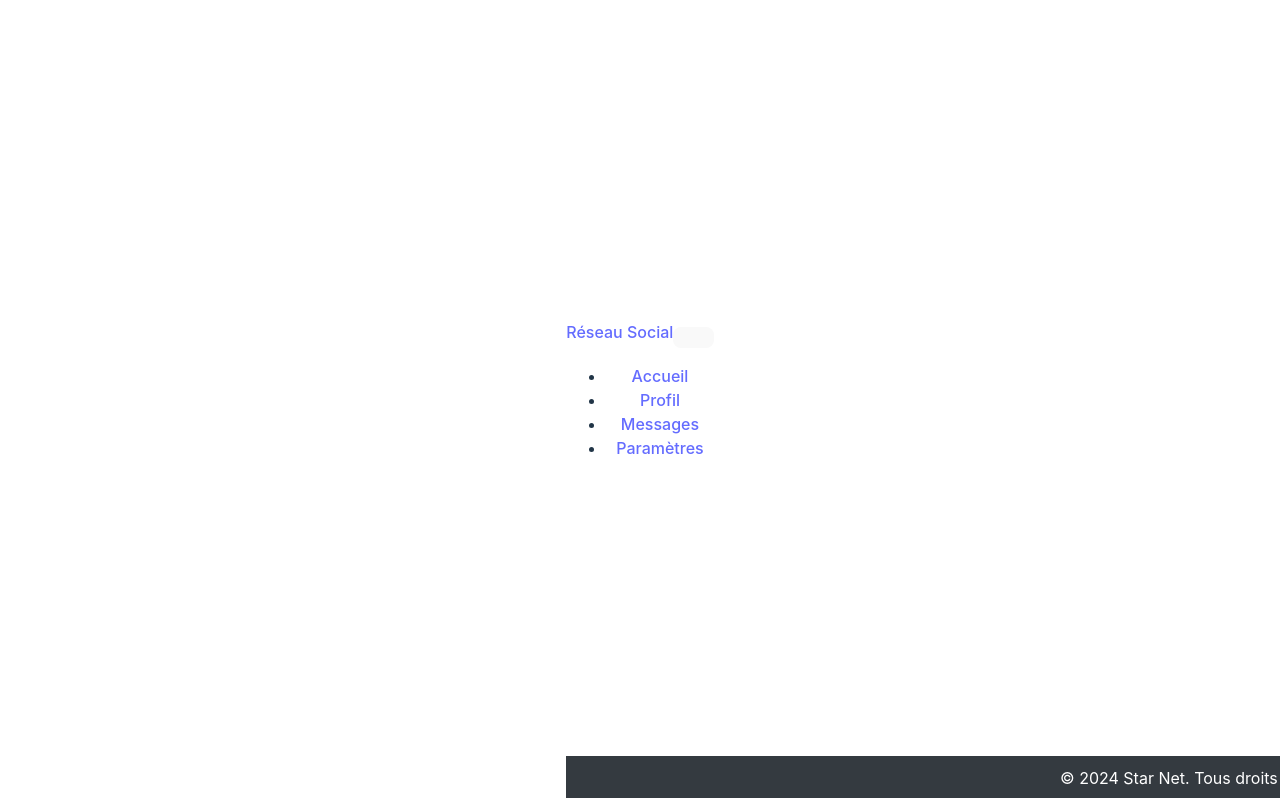
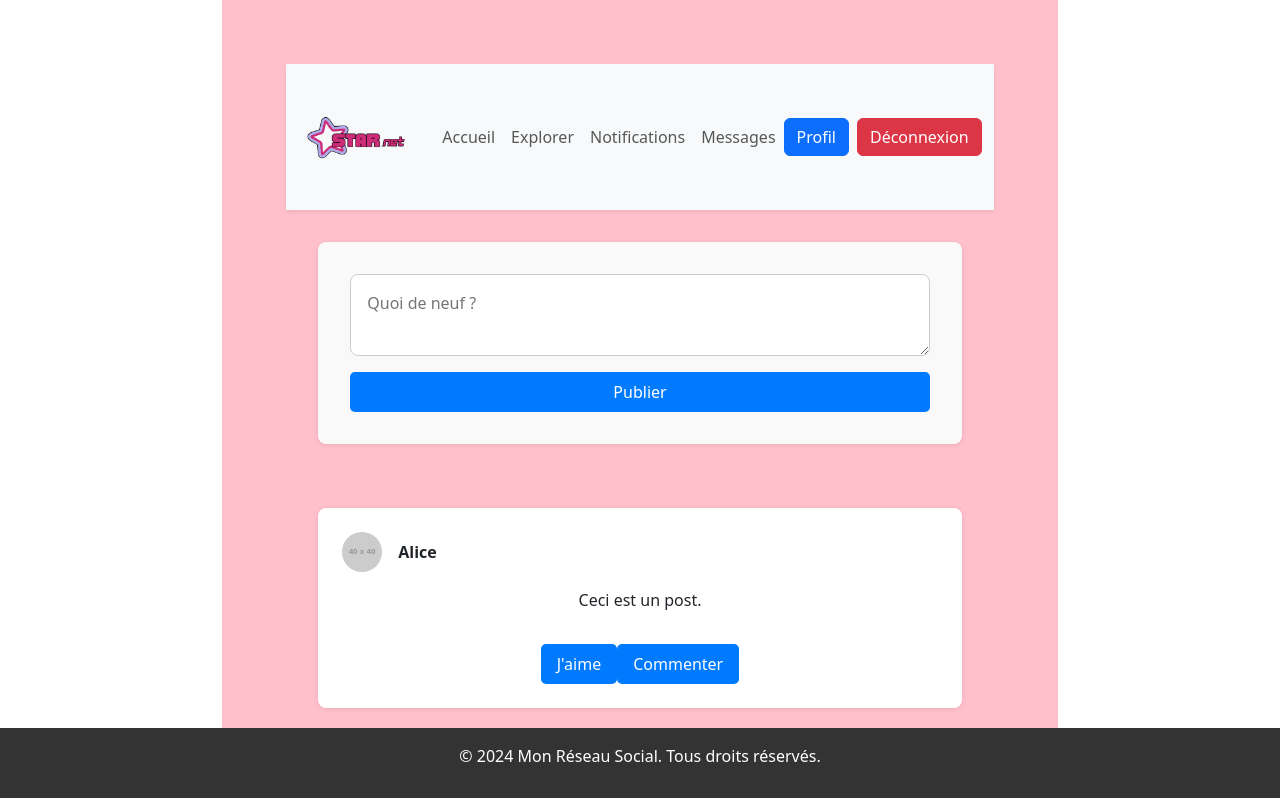
Before and after one commit to SoroMilena25/challengeWeb, a Vue app in the folder front/: page / in a window 1280 px wide. Shown: the top 798 px of the page. Built offline with nearby package versions, Linux system fonts and the light colour scheme.

Commit message:
ajout  navabar

```diff
--- a/front/src/App.vue
+++ b/front/src/App.vue
@@ -6,6 +6,8 @@
 
 <script>
 import Home from '@/views/Home.vue';
+import 'bootstrap/dist/css/bootstrap.min.css';
+
 
 export default {
   name: 'App',
@@ -16,5 +18,8 @@ export default {
 </script>
 
 <style>
+#app {
+background-color: pink;
 
+}
 </style>
--- a/front/src/components/Body.vue
+++ b/front/src/components/Body.vue
@@ -1,35 +1,130 @@
 <template>
-  <div class="jumbotron text-center" v-if="page === 'home'">
-    <h1 class="display-4">Bienvenue sur Réseau Social</h1>
-    <p class="lead">Connectez-vous avec vos amis et le monde qui vous entoure.</p>
-    <hr class="my-4">
-    <p>Inscrivez-vous dès maintenant pour commencer à partager vos moments.</p>
-    <a class="btn btn-primary btn-lg" href="#" role="button">S'inscrire</a>
-    <a class="btn btn-secondary btn-lg" href="#" role="button">Se connecter</a>
-  </div>
-  <div class="jumbotron text-center" v-if="page === 'profile'">
-    <h1 class="display-4">Votre Profil</h1>
-    <p class="lead">Bienvenue sur votre espace personnel.</p>
-  </div>
-  <div class="jumbotron text-center" v-if="page === 'messages'">
-    <h1 class="display-4">Vos Messages</h1>
-    <p class="lead">Tous vos échanges en un seul endroit.</p>
-  </div>
-  <div class="jumbotron text-center" v-if="page === 'settings'">
-    <h1 class="display-4">Paramètres</h1>
-    <p class="lead">Gérez vos préférences et votre compte.</p>
+  <div class="body">
+    <div class="post-form">
+      <textarea placeholder="Quoi de neuf ?"></textarea>
+      <button>Publier</button>
+    </div>
+    <div class="posts">
+      <div class="post" v-for="(post, index) in posts" :key="index">
+        <div class="post-header">
+          <img :src="post.user.avatar" alt="Avatar" class="avatar" />
+          <span class="username">{{ post.user.username }}</span>
+        </div>
+        <p class="post-content">{{ post.content }}</p>
+        <div class="post-actions">
+          <button>J'aime</button>
+          <button>Commenter</button>
+        </div>
+      </div>
+    </div>
   </div>
 </template>
 
 <script>
 export default {
-  props: ['page']
+  name: 'Body',
+  data() {
+    return {
+      posts: [
+        {
+          user: { avatar: 'https://via.placeholder.com/40', username: 'Alice' },
+          content: 'Ceci est un post.',
+        },
+        {
+          user: { avatar: 'https://via.placeholder.com/40', username: 'Bob' },
+          content: 'Voici un autre post.',
+        },
+      ],
+    };
+  },
 };
 </script>
 
 <style scoped>
-.jumbotron {
-  background-color: #e9ecef;
-  padding: 2rem 1rem;
+body, html {
+  margin: 0;
+  padding: 0;
+  height: 100%;
+  font-family: Arial, sans-serif;
+}
+
+.body {
+  display: flex;
+  flex-direction: column;
+  min-height: 100vh; /* Prendre toute la hauteur de l'écran */
+  max-width: 100%;}
+
+.post-form {
+  display: flex;
+  flex-direction: column;
+  gap: 1rem;
+  margin: 2rem;
+  background-color: #f9f9f9;
+  padding: 2rem;
+  border-radius: 8px;
+  box-shadow: 0 1px 5px rgba(0, 0, 0, 0.1);
+}
+
+textarea {
+  padding: 1rem;
+  font-size: 1rem;
+  width: 100%;
+  border-radius: 8px;
+  border: 1px solid #ccc;
+  resize: vertical;
+}
+
+button {
+  background-color: #007bff;
+  color: white;
+  border: none;
+  padding: 0.5rem 1rem;
+  cursor: pointer;
+  border-radius: 5px;
+  transition: background-color 0.3s;
+}
+
+button:hover {
+  background-color: #0056b3;
+}
+
+.posts {
+  flex-grow: 1; /* Prendre tout l'espace restant */
+  padding: 2rem;
+  display: flex;
+  flex-direction: column;
+  gap: 2rem;
+  overflow-y: auto; /* Permettre le défilement si nécessaire */
+}
+
+.post {
+  padding: 1.5rem;
+  background-color: #fff;
+  border-radius: 8px;
+  box-shadow: 0 1px 5px rgba(0, 0, 0, 0.1);
+}
+
+.post-header {
+  display: flex;
+  align-items: center;
+  gap: 1rem;
+}
+
+.avatar {
+  width: 40px;
+  height: 40px;
+  border-radius: 50%;
+}
+
+.username {
+  font-weight: bold;
+}
+
+.post-content {
+  margin-top: 1rem;
+}
+
+.post-actions button {
+  margin-top: 1rem;
 }
 </style>
--- a/front/src/components/Footer.vue
+++ b/front/src/components/Footer.vue
@@ -1,25 +1,30 @@
 <template>
   <footer class="footer">
-    <div class="container">
-      <span>&copy; 2024 Star Net. Tous droits réservés.</span>
-    </div>
+    <p>&copy; 2024 Mon Réseau Social. Tous droits réservés.</p>
   </footer>
 </template>
 
 <script>
 export default {
-  name: 'Footer'
+  name: 'Footer',
 };
 </script>
 
 <style scoped>
 .footer {
-  background-color: #343a40;
-  color: white;
-  padding: 10px 0;
-  text-align: center;
-  position: fixed;
-  width: 100%;
-  bottom: 0;
+  width: 100%;               /* Assure que le footer occupe toute la largeur de la page */
+  background-color: #333;    /* Couleur de fond du footer */
+  color: white;              /* Couleur du texte */
+  text-align: center;        /* Centrer le texte */
+  padding: 1rem;             /* Espacement interne */
+  position: fixed;           /* Fixer le footer en bas de la page */
+  bottom: 0;                 /* Positionner le footer au bas */
+  left: 0;                   /* Assurer que le footer commence depuis le bord gauche */
+  z-index: 1000;             /* Placer le footer par-dessus les autres éléments si nécessaire */
+}
+
+body {
+  margin-bottom: 60px; /* Espacer le bas de la page pour éviter que le contenu ne soit masqué par le footer */
+
 }
 </style>
--- a/front/src/components/Navbar.vue
+++ b/front/src/components/Navbar.vue
@@ -1,25 +1,38 @@
 <template>
-  <nav class="navbar navbar-expand-lg navbar-light bg-light">
+  <nav class="navbar navbar-expand-lg navbar-light bg-light shadow-sm">
     <div class="container-fluid">
-      <a class="navbar-brand" href="#">Réseau Social</a>
+      <!-- Logo -->
+      <a class="navbar-brand" href="#">
+        <img src="@/assets/logo1.png" alt="Logo" width="120" />
+      </a>
+
+      <!-- Toggle button for mobile view -->
       <button class="navbar-toggler" type="button" data-bs-toggle="collapse" data-bs-target="#navbarNav" aria-controls="navbarNav" aria-expanded="false" aria-label="Toggle navigation">
         <span class="navbar-toggler-icon"></span>
       </button>
+
+      <!-- Navbar links -->
       <div class="collapse navbar-collapse" id="navbarNav">
         <ul class="navbar-nav ms-auto">
-          <li class="nav-item" @click="changePage('home')">
-            <a class="nav-link" :class="{'active': currentPage === 'home'}" href="#">Accueil</a>
+          <li class="nav-item">
+            <a class="nav-link" href="#">Accueil</a>
           </li>
-          <li class="nav-item" @click="changePage('profile')">
-            <a class="nav-link" :class="{'active': currentPage === 'profile'}" href="#">Profil</a>
+          <li class="nav-item">
+            <a class="nav-link" href="#">Explorer</a>
           </li>
-          <li class="nav-item" @click="changePage('messages')">
-            <a class="nav-link" :class="{'active': currentPage === 'messages'}" href="#">Messages</a>
+          <li class="nav-item">
+            <a class="nav-link" href="#">Notifications</a>
           </li>
-          <li class="nav-item" @click="changePage('settings')">
-            <a class="nav-link" :class="{'active': currentPage === 'settings'}" href="#">Paramètres</a>
+          <li class="nav-item">
+            <a class="nav-link" href="#">Messages</a>
           </li>
         </ul>
+      </div>
+
+      <!-- User actions -->
+      <div class="d-flex">
+        <button class="btn btn-primary me-2">Profil</button>
+        <button class="btn btn-danger">Déconnexion</button>
       </div>
     </div>
   </nav>
@@ -27,12 +40,35 @@
 
 <script>
 export default {
-  props: ['currentPage', 'changePage']
+  name: 'Navbar',
 };
 </script>
 
 <style scoped>
 .navbar {
-  margin-bottom: 20px;
+  width: 100%; /* Assure que la navbar occupe toute la largeur de la page */
+  position:relative; /* Fixe la navbar en haut de la page */
+  top: 0;
+  left: 0;
+  z-index: 1000; /* Assure que la navbar reste au-dessus du contenu */
+}
+
+.container-fluid {
+  width: 100%;
+}
+
+.navbar .logo img {
+  width: 120px;
+}
+
+.navbar .nav-links a {
+  margin: 0 1rem;
+  text-decoration: none;
+  color: #333;
+}
+
+.navbar .user-actions button {
+  padding: 0.5rem 1rem;
+  cursor: pointer;
 }
 </style>
--- a/package.json
+++ b/package.json
@@ -18,5 +18,9 @@
         "dev": "encore dev",
         "watch": "encore dev --watch",
         "build": "encore production --progress"
+    },
+    "dependencies": {
+        "boostrap": "^2.0.0",
+        "bootstrap": "^5.3.3"
     }
 }
```
Also changed, not shown: 2 other files (tests, documents, lock files or other folders).
